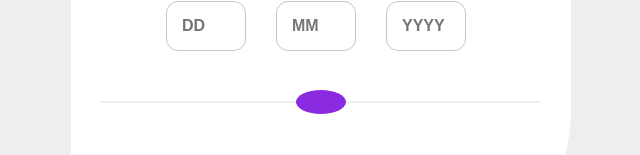
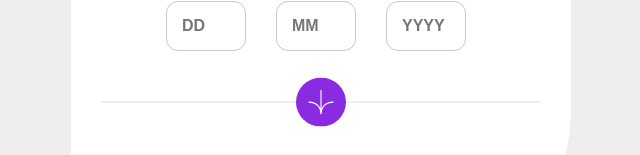
Before and after one commit to Alinist/MSP-session7-task, a plain HTML site: page index.html in a window 1280 px wide. Shown: the part 314-469 px from the top of the page, without its empty margins (319-959 px from the left). Drawn offline with Linux system fonts and the light colour scheme; the site is published under a folder, as on GitHub Pages, so addresses that start at the root find nothing.

Commit message:
Update index.html

```diff
--- a/index.html
+++ b/index.html
@@ -35,7 +35,7 @@
     </div>
     <div class="button">
       <hr>
-      <img id="getAge" src="/assets/images/icon-arrow.svg" alt="">
+      <img id="getAge" src="assets/images/icon-arrow.svg" alt="">
     </div>
     <div id="output">
       <p><span>- - </span>years</p>
```
